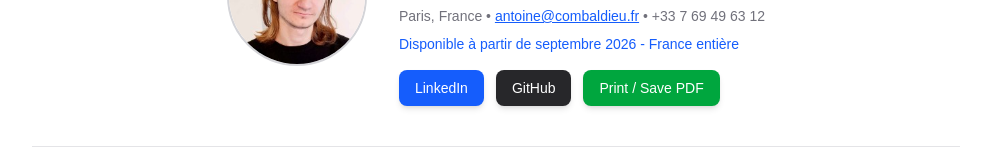
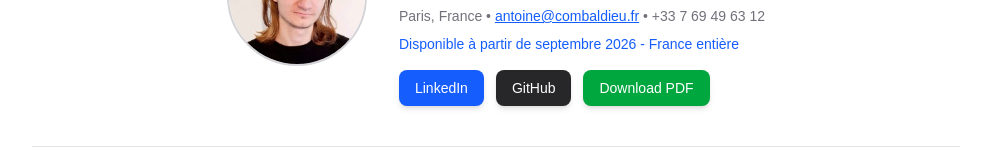
Before and after one commit to AntoineCmbld/combaldieu.fr, a Next.js app: page /cv in a window 1280 px wide. Shown: the part 235-395 px from the top of the page, without its empty margins (144-1135 px from the left). Built offline with nearby package versions, Linux system fonts and the light colour scheme.

Commit message:
added pdf CV

```diff
--- a/app/cv/page.tsx
+++ b/app/cv/page.tsx
@@ -58,13 +58,14 @@ export default function CV() {
               >
                 GitHub
               </a>
-              <button
-                onClick={() => window.print()}
+              <a
+                href="/CV_Antoine_Combaldieu.pdf"
+                download
                 className="text-sm px-4 py-2 rounded-lg bg-green-600 text-white hover:bg-green-700 active:scale-95 transition-all shadow-md hover:shadow-lg font-medium"
                 aria-label="Download or print resume"
               >
-                Print / Save PDF
-              </button>
+                Download PDF
+              </a>
             </div>
           </div>
         </div>
```
Also changed, not shown: 1 other file (tests, documents, lock files or other folders).
